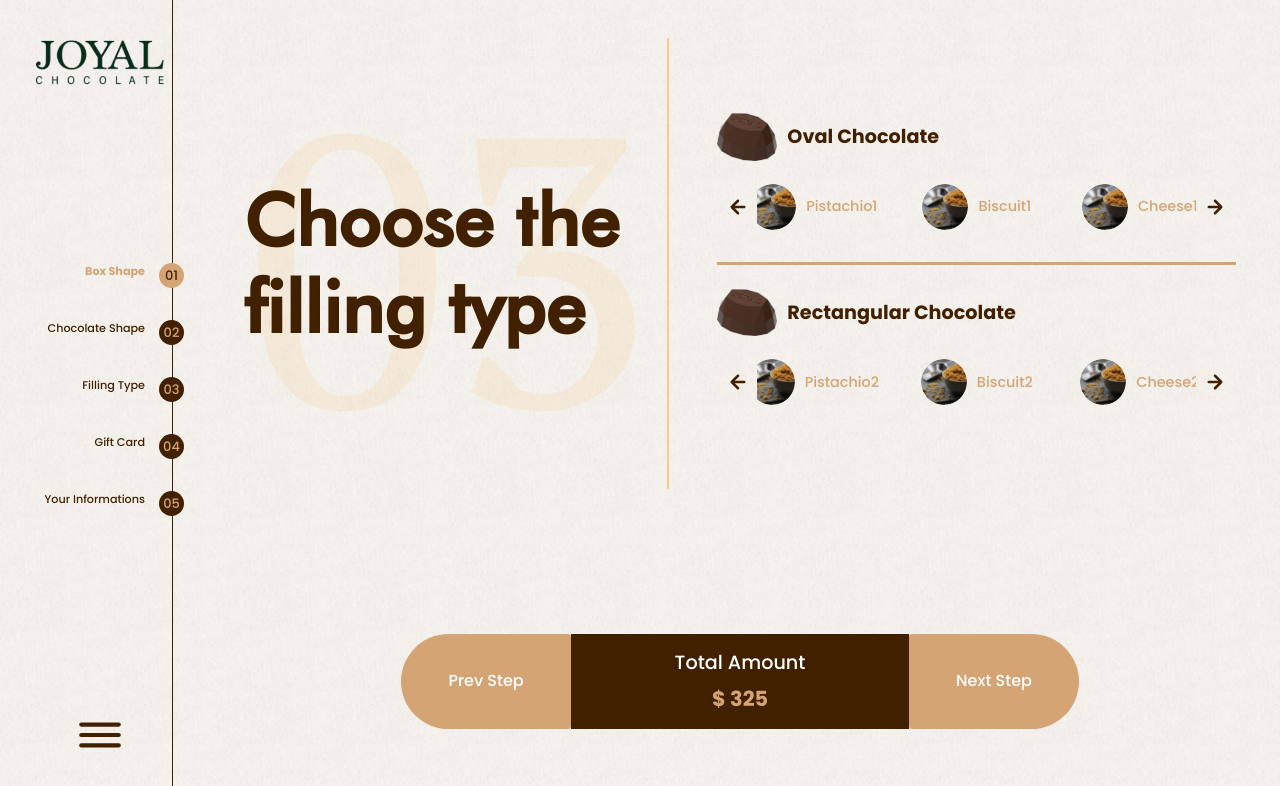
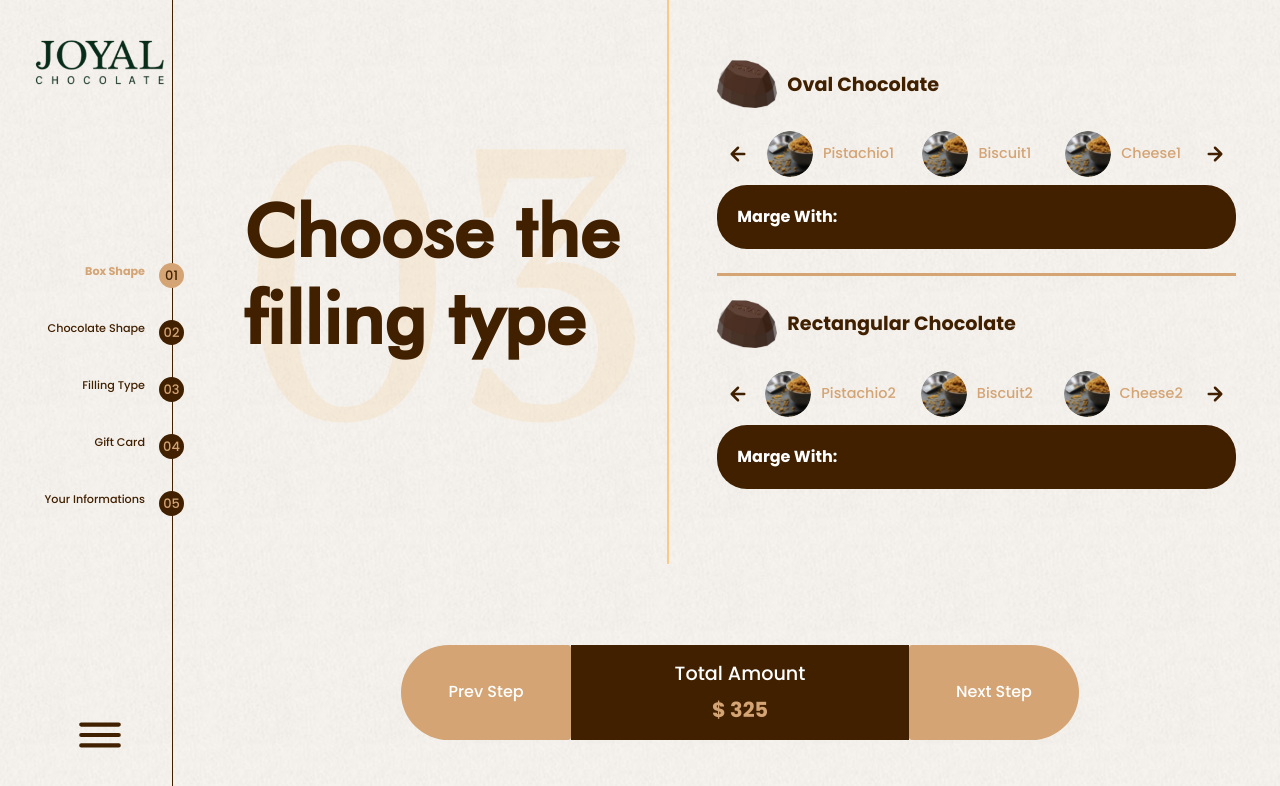
Before and after one commit to abdalkadermorgan/joyal-chocolate, a React (Create React App) app: page /choose-filling in a window 1280 px wide. Shown: the top 786 px of the page. Built offline with nearby package versions, Linux system fonts and the light colour scheme.

Commit message:
end filling type

```diff
--- a/src/components/Type/FillingType.js
+++ b/src/components/Type/FillingType.js
@@ -8,6 +8,7 @@ import { UilArrowRight } from "@iconscout/react-unicons";
 import { UilArrowLeft } from "@iconscout/react-unicons";
 import SwiperButtonNext from "../Swiper/SwiperButtonNext";
 import SwiperButtonPrev from "../Swiper/SwiperButtonPrev";
+import ChocolateType from "./Filling_type/ChocolateType";
 
 const FillingType = () => {
   const [select, setSelect] = useState([]);
@@ -67,144 +68,10 @@ const FillingType = () => {
   return (
     <div className="border-section">
       {chocolate_type.map((type, i) => (
-        <div className="select-filling" key={`filing-${i}`}>
-          <div className="chocolate-content">
-            <div className="chocolate-img">
-              <img src={images.ovalChocolate} alt="" />
-            </div>
-            <h4>
-              {type.name}
-              {/* <span className="text-danger">{type.id}</span> */}
-            </h4>
-          </div>
-          <div className="tab-main">
-            <Swiper
-              className="mySwiper"
-              slidesPerView={2}
-              spaceBetween={10}
-              breakpoints={{
-                576: {
-                  slidesPerView: 2,
-                  spaceBetween: 20,
-                },
-                992: {
-                  slidesPerView: 3,
-                  spaceBetween: 40,
-                },
-                1200: {
-                  slidesPerView: 3,
-                  spaceBetween: 50,
-                },
-                1400: {
-                  slidesPerView: 4,
-                  spaceBetween: 50,
-                },
-              }}
-            >
-              {type.filling_type.map((filling, index) => (
-                <SwiperSlide key={`filling-type-${index}`} onClick={() => {}}>
-                  <div
-                    onClick={() => {
-                      const newSelect = select.map((e) => {
-                        if (e.id === type.id) {
-                          e = {
-                            ...e,
-                            filling_type: filling,
-                            marge: {},
-                          };
-                        }
-                        return e;
-                      });
-
-                      setSelect(newSelect);
-                      // setIsActive(filling.id);
-                      // console.log(select,filling ,  select.find(e => e.filling?.id === filling.id ));
-                    }}
-                    className={`filling-type   ${
-                      !!select.find(
-                        (e) =>
-                          e.filling_type?.id === filling.id && e.id === type.id
-                      )
-                        ? "active"
-                        : ""
-                    }`}
-                  >
-                    <div className="tab-header">
-                      <div className="tab-header_img">
-                        <img src={images.biscuitFilling} alt="" />
-                      </div>
-                      <div className="tab-header_title">
-                        <h4>
-                          {filling.name}
-                          {/* <span className="text-danger">{filling.id}</span> */}
-                        </h4>
-                      </div>
-                    </div>
-
-                    {!!select.find(
-                      (e) =>
-                        e.filling_type?.id === filling.id && e.id === type.id
-                    ) && (
-                      <div className="marge-with">
-                        <span>Marge With: </span>
-                        {chocolate_type[i].filling_type[index].marge?.map(
-                          (marge, i) => (
-                            <div
-                              className="marge-content"
-                              key={`marge-${i}`}
-                              onClick={() => {
-                                const newSelect = select.map((e) => {
-                                  if (
-                                    e.id === type.id &&
-                                    e.filling_type?.id === filling.id
-                                  ) {
-                                    e = {
-                                      ...e,
-                                      marge: marge,
-                                    };
-                                  }
-                                  return e;
-                                });
-
-                                setSelect(newSelect);
-                              }}
-                            >
-                              <p>{marge.name}</p>
-                            </div>
-                          )
-                        )}
-                      </div>
-                    )}
-                  </div>
-                </SwiperSlide>
-              ))}
-              <SwiperButtonNext>
-                <UilArrowRight />
-              </SwiperButtonNext>
-              <SwiperButtonPrev>
-                <UilArrowLeft />
-              </SwiperButtonPrev>
-            </Swiper>
-            <button onClick={handleClickNext} className="slide-next">
-              <UilArrowRight />
-            </button>
-            <button onClick={handleClickPrev} className="slide-prev">
-              <UilArrowLeft />
-            </button>
-          </div>
-          {/* <div className="marge-with">
-            <span>Marge With: </span>
-            {select?.marge?.map((marge, i) => (
-              <div className="marge-content" key={`marge-${i}`}>
-                <p>
-
-                  {marge.name}
-
-                </p>
-              </div>
-            ))}
-          </div> */}
-        </div>
+        <ChocolateType
+          type={type}
+          key={`chocolate-type${i}`}
+        />
       ))}
     </div>
   );
--- a/src/components/Type/Filling_type/ChocolateFillingType.js
+++ b/src/components/Type/Filling_type/ChocolateFillingType.js
@@ -1,14 +1,47 @@
-import { SwiperSlide } from "swiper/react";
+import "swiper/css";
+import "swiper/css/navigation";
+import { useState } from "react";
+import { Swiper, SwiperSlide } from "swiper/react";
 import { images } from "../../../assets/images";
+import SwiperButtonNext from "../../Swiper/SwiperButtonNext";
+import SwiperButtonPrev from "../../Swiper/SwiperButtonPrev";
 
-const ChocolateFillingType = (props) => {
+const ChocolateFillingType = ({ filling_type, onSelect }) => {
+  const [state, setState] =useState({});
+  console.log(state);
   return (
-    <SwiperSlide>
+    <Swiper
+      className="mySwiper"
+      slidesPerView={2}
+      spaceBetween={0}
+      breakpoints={{
+        576: {
+          slidesPerView: 2,
+          spaceBetween: 0,
+        },
+        992: {
+          slidesPerView: 3,
+          spaceBetween: 0,
+        },
+        1200: {
+          slidesPerView: 3,
+          spaceBetween: 0,
+        },
+        1400: {
+          slidesPerView: 4,
+          spaceBetween: 0,
+        },
+      }}
+    >
+      {filling_type.map((filling, index) => (
+        <SwiperSlide key={`filling-type-${index}`}>
           <div
-        // onClick={() => {
-        //   setIsActive(filling.id);
-        // }}
-        className={`filling-type   ${props.active}`}
+            onClick={() => {
+              setState(filling);
+              onSelect(filling);
+            }}
+
+            className={`filling-type ${ filling.id === state.id ? "active" : "" }`}
           >
             <div className="tab-header">
               <div className="tab-header_img">
@@ -16,12 +49,21 @@ const ChocolateFillingType = (props) => {
               </div>
               <div className="tab-header_title">
                 <h4>
-              {props.name}
+                  {filling.name}
                 </h4>
               </div>
             </div>
           </div>
         </SwiperSlide>
+      ))}
+      <SwiperButtonNext>
+        {/* <UilArrowRight /> */} n
+      </SwiperButtonNext>
+      <SwiperButtonPrev>
+        {/* <UilArrowLeft /> */} p
+      </SwiperButtonPrev>
+    </Swiper>
+
   );
 };
 
--- a/src/components/Type/Filling_type/ChocolateType.js
+++ b/src/components/Type/Filling_type/ChocolateType.js
@@ -1,14 +1,57 @@
+import "swiper/css";
+import "swiper/css/navigation";
+import { UilArrowRight } from "@iconscout/react-unicons";
+import { UilArrowLeft } from "@iconscout/react-unicons";
 import { images } from "../../../assets/images";
+import ChocolateFillingType from "./ChocolateFillingType";
+import Marge from "./Marge";
+import { useState } from "react";
 
-const ChocolateType = (props) => {
+const ChocolateType = ({type}) => {
+  const [state, setState] = useState({});
+  const handleClickNext = () => {
+    document.getElementById("slide-next").click();
+  };
+  const handleClickPrev = () => {
+    document.getElementById("slide-prev").click();
+  };
   return (
-    <div className="chocolate-content">
-      <div className="chocolate-img">
-        <img src={images.ovalChocolate} alt="" />
+    <div className="select-filling">
+      <div className="chocolate-content">
+        <div className="chocolate-img">
+          <img src={images.ovalChocolate} alt="" />
+        </div>
+        <h4>
+          {type.name}
+        </h4>
       </div>
-      <h4>
-        {props.name}
-      </h4>
+      <div className="tab-main">
+        <ChocolateFillingType
+          filling_type={type.filling_type}
+          onSelect={(filling) => setState(filling)}
+        />
+        <button onClick={handleClickNext} className="slide-next">
+          <UilArrowRight />
+        </button>
+        <button onClick={handleClickPrev} className="slide-prev">
+          <UilArrowLeft />
+        </button>
+      </div>
+      <Marge
+        marge={state.marge}
+      />
+      {/* <div className="marge-with">
+            <span>Marge With: </span>
+            {select?.marge?.map((marge, i) => (
+              <div className="marge-content" key={`marge-${i}`}>
+                <p>
+
+                  {marge.name}
+
+                </p>
+              </div>
+            ))}
+          </div> */}
     </div>
   );
 };
--- a/src/components/Type/Filling_type/Marge.js
+++ b/src/components/Type/Filling_type/Marge.js
@@ -1,11 +1,19 @@
 
-const Marge = (props) => {
+const Marge = ({marge}) => {
 
   return (
-    <div className="marge-content">
-      <p>
-        {props.name}
-      </p>
+    <div className="marge-with">
+      <span>Marge With: </span>
+      {marge?.map(
+        (marge, i) => (
+          <div
+            className="marge-content"
+            key={`marge-${i}`}
+          >
+            <p>{marge.name}</p>
+          </div>
+        )
+      )}
     </div>
   );
 };
```
Lines whose indentation alone changed are shown as unchanged.
